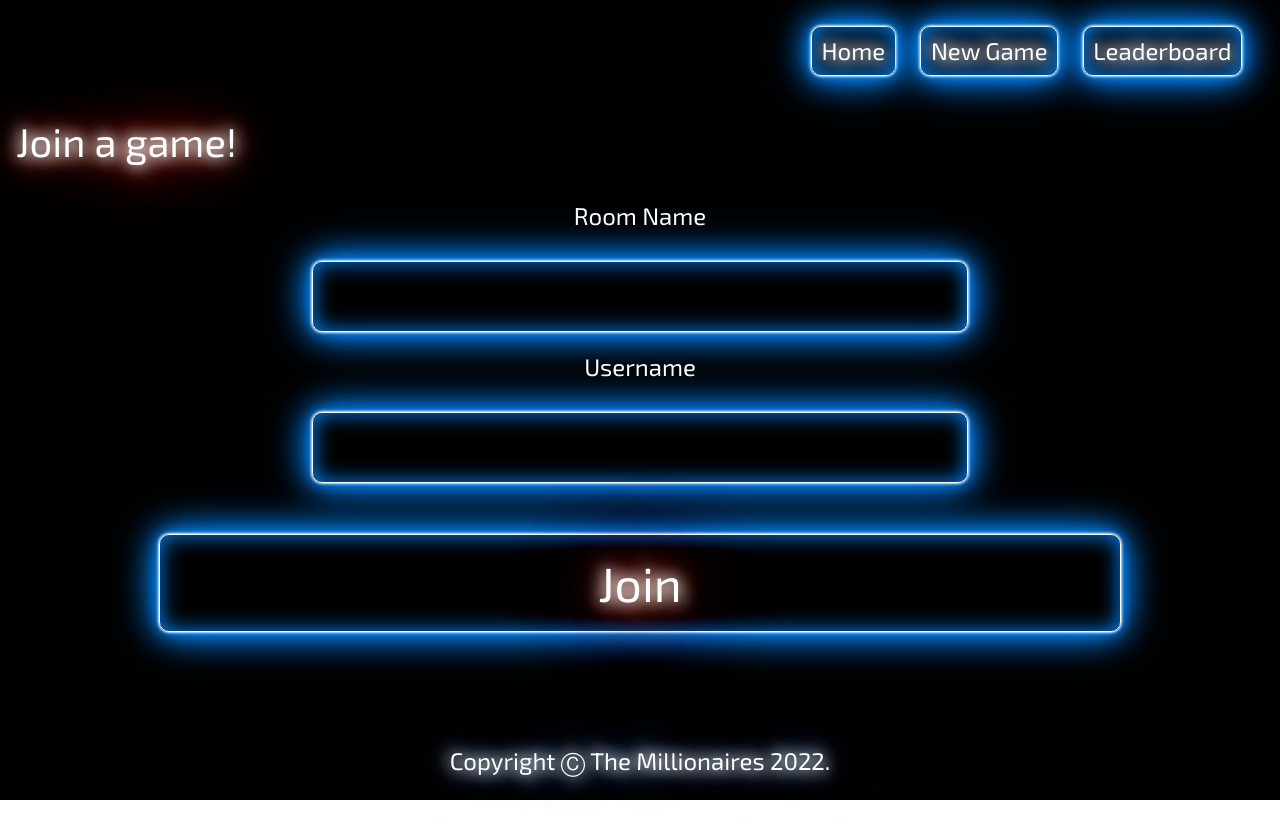
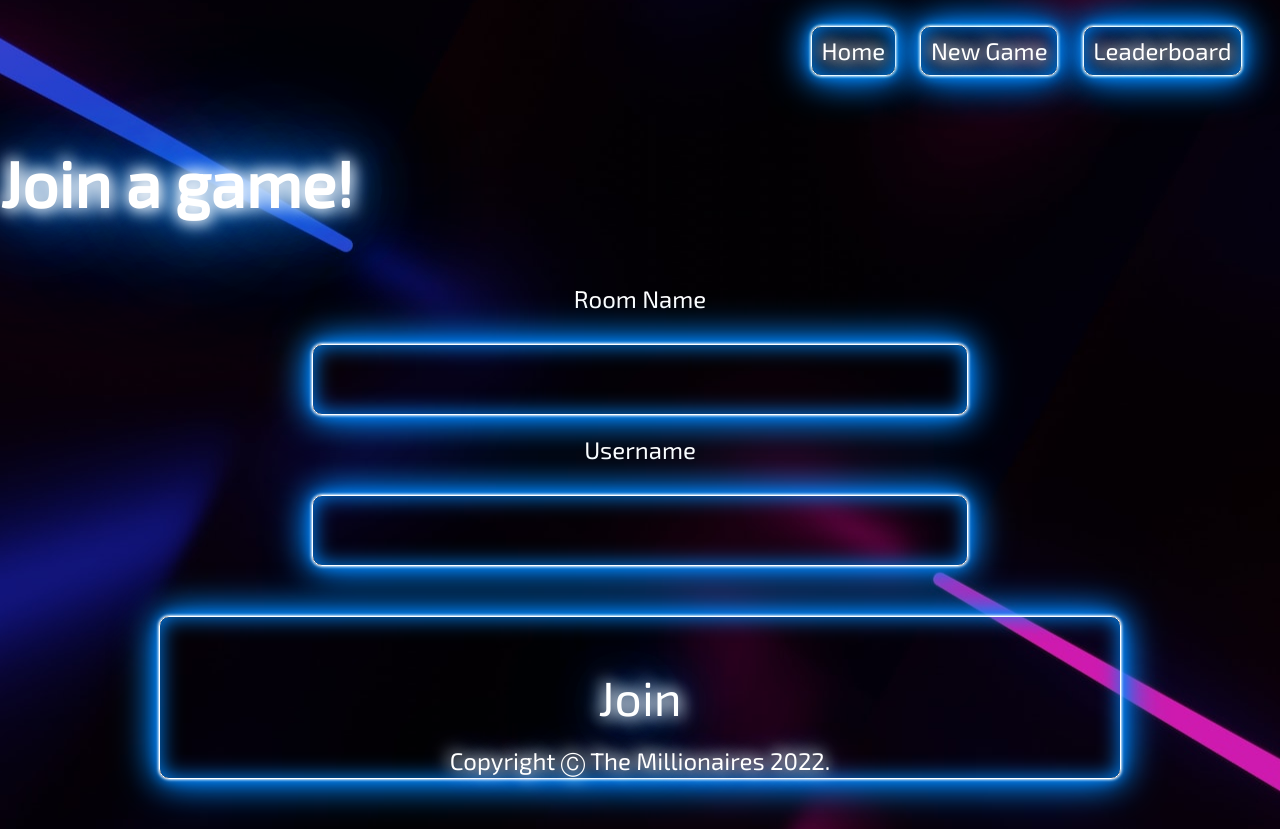
Before and after one commit to azotamiota/utility-billionaire, a React (Vite) app: page /join in a window 1280 px wide. Before the commit the page ends 800 px from the top, so only its background shows below. Built offline with nearby package versions, Linux system fonts and the light colour scheme.

Commit message:
updated background and neon stuff

```diff
--- a/index.html
+++ b/index.html
@@ -15,6 +15,6 @@
     <!-- <video id="background-video" autoplay loop muted poster="https://assets.codepen.io/6093409/river.jpg">
         <source src="./src/assets/background.mp4" type="video/mp4">
     </video> -->
-    <div id="background-video" style='background-color: black'></div>
+    <!-- <div id="background-video" style='background-color: black'></div> -->
 </body>
 </html>
--- a/src/components/Button/index.module.css
+++ b/src/components/Button/index.module.css
@@ -1,4 +1,4 @@
-.dark, .answer {
+/* .dark, .answer {
     margin: auto;
     margin-top: 10px;
     padding: 5px 20px;
@@ -16,21 +16,21 @@
 .answer {
     width: 60%;
     background-color: crimson;
-}
+} */
 
 .neonText {
     color: #fff;
     border: 1px solid #fff;
     border-radius: 10px;
-    padding: 0.4em;
+    padding: 5%;
     text-shadow:
         -0.2rem -0.2rem 1rem #fff,
         0.2rem 0.2rem 1rem #fff,
-        0 0 2rem #f40,
-        0 0 4rem #f40,
-        0 0 6rem #f40,
-        0 0 8rem #f40,
-        0 0 10rem #f40;
+        0 0 2rem #08f,
+        0 0 4rem #08f,
+        0 0 6rem #08f,
+        0 0 8rem #08f,
+        0 0 10rem #08f;
     box-shadow: 0 0 .2rem #fff,
         0 0 .2rem #fff,
         0 0 2rem #08f,
@@ -40,11 +40,19 @@
 }
 
 .neonText:hover {
+    text-shadow:
+        -0.2rem -0.2rem 1rem #fff,
+        0.2rem 0.2rem 1rem #fff,
+        0 0 2rem #cc1ab1,
+        0 0 4rem #cc1ab1,
+        0 0 6rem #cc1ab1,
+        0 0 8rem #cc1ab1,
+        0 0 10rem #cc1ab1;
     box-shadow: 0 0 .2rem #fff,
         0 0 .2rem #fff,
-        0 0 2rem #f40,
-        0 0 0.8rem #f40,
-        0 0 2.8rem #f40,
-        inset 0 0 1.3rem #f40;
+        0 0 2rem #cc1ab1,
+        0 0 0.8rem #cc1ab1,
+        0 0 2.8rem #cc1ab1,
+        inset 0 0 1.3rem #cc1ab1;
         cursor: pointer;
 }
--- a/src/components/NavBar/index.module.css
+++ b/src/components/NavBar/index.module.css
@@ -53,6 +53,24 @@ a {
         inset 0 0 1.3rem #08f;
 }
 
+.neonText:hover {
+    text-shadow:
+        -0.2rem -0.2rem 1rem #fff,
+        0.2rem 0.2rem 1rem #fff,
+        0 0 2rem #cc1ab1,
+        0 0 4rem #cc1ab1,
+        0 0 6rem #cc1ab1,
+        0 0 8rem #cc1ab1,
+        0 0 10rem #cc1ab1;
+    box-shadow: 0 0 .2rem #fff,
+        0 0 .2rem #fff,
+        0 0 2rem #cc1ab1,
+        0 0 0.8rem #cc1ab1,
+        0 0 2.8rem #cc1ab1,
+        inset 0 0 1.3rem #cc1ab1;
+        cursor: pointer;
+}
+
 @media (max-width: 990px) {
     .navbar {
         display: none;
--- a/src/components/Title/index.jsx
+++ b/src/components/Title/index.jsx
@@ -3,7 +3,7 @@ import styles from './index.module.css'
 
 function Title({classVariant='neonText', children}) {
   return (
-    <div role="title" className={styles[`${classVariant}`]}>{children}</div>
+    <h1 role="title" className={styles[`${classVariant}`]}>{children}</h1>
   )
 }
 
--- a/src/components/Title/index.module.css
+++ b/src/components/Title/index.module.css
@@ -1,15 +1,13 @@
 .neonText {
-    font-family: 'exo 2';
     color: #fff;
-    font-size: 40px;
-    padding: 0.4em;
+    font-family: 'Exo 2', sans-serif;
+    font-size: 4rem;
     text-shadow:
         -0.2rem -0.2rem 1rem #fff,
         0.2rem 0.2rem 1rem #fff,
-        0 0 2rem #f40,
-        0 0 4rem #f40,
-        0 0 6rem #f40,
-        0 0 8rem #f40,
-        0 0 10rem #f40;
-
+        0 0 2rem #08f,
+        0 0 4rem #08f,
+        0 0 6rem #08f,
+        0 0 8rem #08f,
+        0 0 10rem #08f;
 }
--- a/src/pages/HomePage/index.module.css
+++ b/src/pages/HomePage/index.module.css
@@ -32,7 +32,6 @@ button {
     font-size: 3rem;
     font-family: 'Exo 2', sans-serif;
     margin: 3%;
-    padding: 5%;
     border: 1px solid white;
     border-radius: 1.5rem;
     background-color: transparent;
--- a/src/styles.css
+++ b/src/styles.css
@@ -1,9 +1,12 @@
 body {
     margin: 0;
+    width: 100vw;
     min-height: 100vh;
+    background-image: url("./assets/background.jpg");
+    background-position: center;
 }
 
-#background-video {
+/* #background-video {
     width: 100vw;
     height: 100vh;
     object-fit: cover;
@@ -13,4 +16,4 @@ body {
     top: 0;
     bottom: 0;
     z-index: -1;
-}
+} */
```
Also changed, not shown: src/assets/background.jpg (added).
